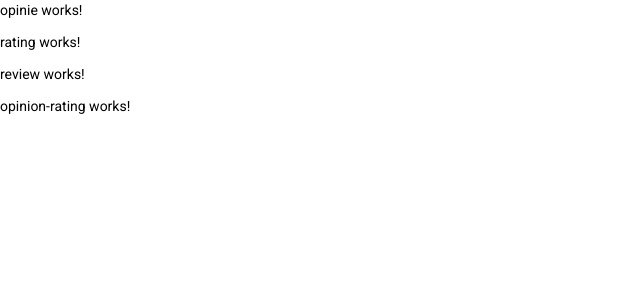
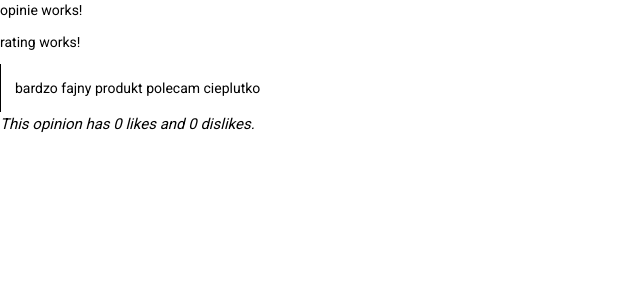
Before and after one commit to TGSK-ProjektIO/Projekcik, an Angular app: page / in a window 1280 px wide. Shown: the top 300 px of the page, without its empty margins (0-640 px from the left). Built offline with nearby package versions, Linux system fonts and the light colour scheme.

Commit message:
Develop basics of opinionRating and review components

```diff
--- a/src/app/opinie/opinion-rating/opinion-rating.component.html
+++ b/src/app/opinie/opinion-rating/opinion-rating.component.html
@@ -1 +1 @@
-<p>opinion-rating works!</p>
+<h4><i>{{ GetRating() }}</i></h4>
--- a/src/app/opinie/opinion-rating/opinion-rating.component.ts
+++ b/src/app/opinie/opinion-rating/opinion-rating.component.ts
@@ -1,4 +1,4 @@
-import { Component, OnInit } from '@angular/core';
+import {Component, Input, OnInit} from '@angular/core';
 
 @Component({
   selector: 'app-opinion-rating',
@@ -6,10 +6,17 @@ import { Component, OnInit } from '@angular/core';
   styleUrls: ['./opinion-rating.component.css']
 })
 export class OpinionRatingComponent implements OnInit {
+  @Input() likes : number = 0;
+  @Input() dislikes : number = 0;
 
-  constructor() { }
+  constructor() {}
+  ngOnInit(): void {}
 
-  ngOnInit(): void {
+  AddLike() : void { this.likes += 1; }
+  AddDislike() : void { this.dislikes += 1; }
+  RemoveLike() : void { this.likes -= 1; }
+  RemoveDislike() : void { this.dislikes -= 1; }
+  GetRating() : string {
+    return `This opinion has ${this.likes} likes and ${this.dislikes} dislikes.`
   }
-
 }
--- a/src/app/opinie/review/review.component.html
+++ b/src/app/opinie/review/review.component.html
@@ -1 +1,3 @@
-<p>review works!</p>
+<div style="width: 30%; border-left: solid 0.1em; padding: 1em;">
+  {{ GetReview() }}
+</div>
--- a/src/app/opinie/review/review.component.ts
+++ b/src/app/opinie/review/review.component.ts
@@ -6,10 +6,17 @@ import { Component, OnInit } from '@angular/core';
   styleUrls: ['./review.component.css']
 })
 export class ReviewComponent implements OnInit {
+  text : string;
 
-  constructor() { }
+  constructor() {
+    this.text = "bardzo fajny produkt polecam cieplutko";
+  }
 
   ngOnInit(): void {
   }
 
+  GetReview() : string { return this.text; }
+
+  SetReview(newText : string) { this.text = newText; }
+
 }
```
